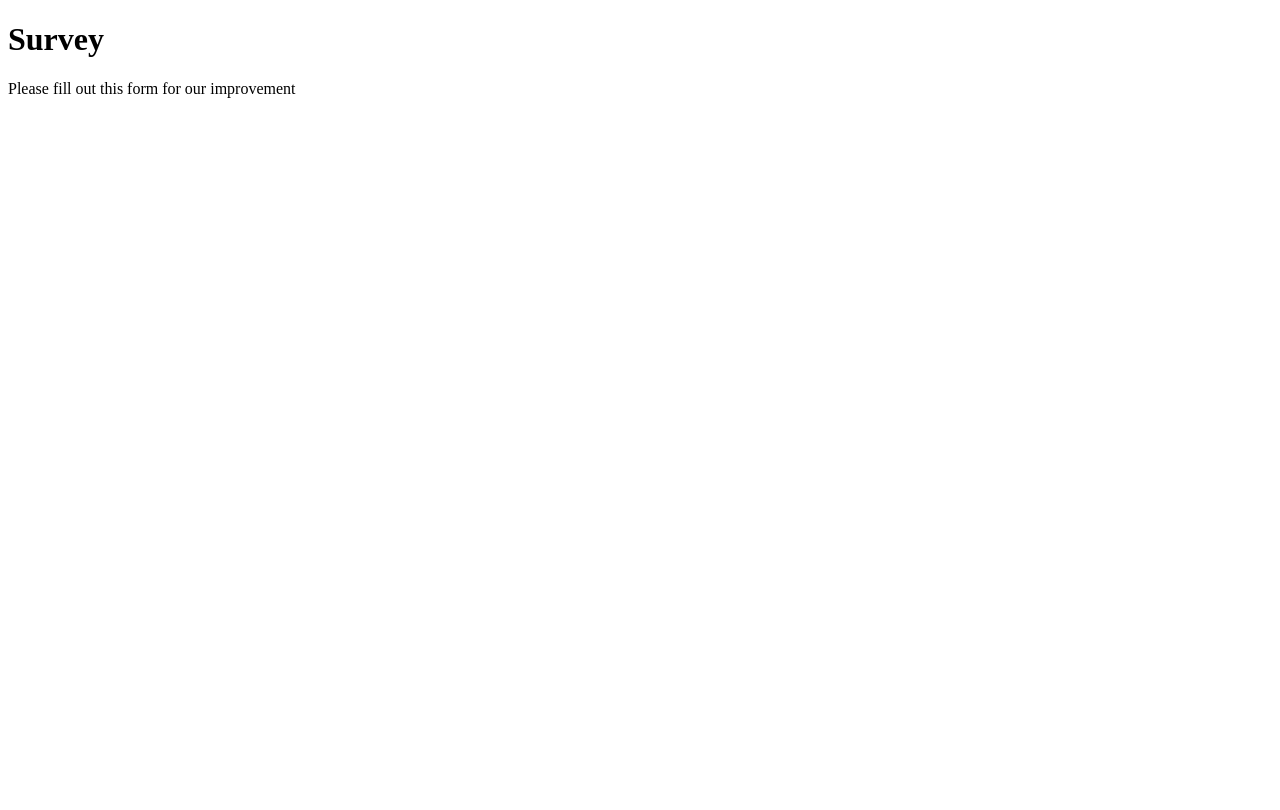
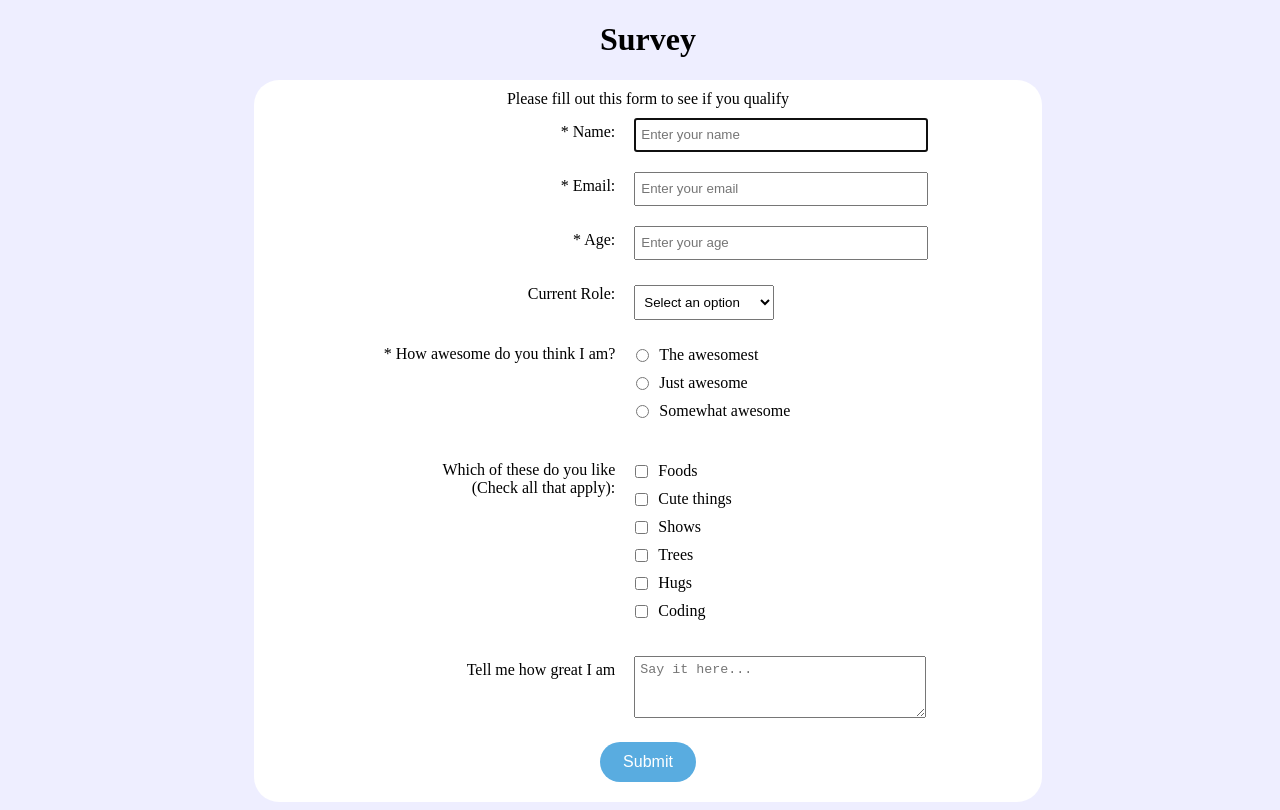
Before and after one commit to Saekit/fcc-survey-form, a plain HTML site: page index.html in a window 1280 px wide. Drawn offline with Linux system fonts and the light colour scheme.

Commit message:
almost done

```diff
--- a/index.css
+++ b/index.css
@@ -0,0 +1,74 @@
+html, body {
+  text-align: center;
+  min-width: 320px;
+  background-color: #eef;
+  width: 100%;
+}
+#form-outer {
+  margin: 0 auto;
+  width: 60%;
+  max-width: 900px;
+  padding: 10px;
+  background-color: white;
+  border-radius: 25px;
+}
+header {
+  font-size: 2em;
+  margin: 20px;
+}
+.labels {
+  display: inline-block;
+  text-align: right;
+  width: 40%;
+  padding: 5px;
+  vertical-align: top;
+  margin-top: 10px;
+}
+.right {
+  display: inline-block;
+  text-align: left;
+  width: 48%;
+  vertical-align: middle;
+}
+.input-field {
+  height: 20px;
+  width: 280px;
+  padding: 5px;
+  margin: 10px;
+}
+#description {
+  text-align: center;
+  margin: auto;
+}
+.dropdown {
+  height: 35px;
+  width: 140px;
+  padding: 5px;
+  margin: 10px;
+  margin-top: 15px;
+}
+.radio, .checkbox {
+  position: relative;
+  left: -43px;
+  margin-left: 10px;
+  display: block;
+  padding-bottom: 10px;
+}
+.userRatings, input[type='checkbox'] {
+  float: left;
+  margin-right: 10px;
+}
+#comments {
+  height: 50px;
+  resize: vertical;
+}
+#submit {
+  background-color: #59ace0;
+  border-radius: 25px;
+  color: white;
+  font-size: 1em;
+  height: 40px;
+  width: 96px;
+  margin: 10px;
+  border: 0px solid;
+}
--- a/index.html
+++ b/index.html
@@ -16,9 +16,122 @@
   <h1 id='title'>Survey</h1>
   <div id='form-outer'>
     <p id='description'>
-      Please fill out this form for our improvement
+      Please fill out this form to see if you qualify
     </p>
     <form id='survey-form' method='GET' action='#'>
+
+      <div class='row'>
+        <div class='labels'>
+          <label id='name-label'>* Name: </label>
+        </div>
+        <div class='right'>
+          <input autofocus type='text' name='name' id='name' class='input-field' placeholder='Enter your name' required />
+        </div>
+      </div>
+
+      <div class='row'>
+        <div class='labels'>
+          <label id='email-label'>* Email: </label>
+        </div>
+        <div class='right'>
+          <input autofocus type='email' name='email' id='email' class='input-field' placeholder='Enter your email' required />
+        </div>
+      </div>
+
+      <div class='row'>
+        <div class='labels'>
+          <label id='number-label'>* Age: </label>
+        </div>
+        <div class='right'>
+          <input autofocus type='number' name='age' id='number' min='1' max='100' class='input-field' placeholder='Enter your age' required />
+        </div>
+      </div>
+
+      <div class='row'>
+        <div class='labels'>
+          <label id='role'> Current Role: </label>
+        </div>
+        <div class='right'>
+          <select id='dropdown' class='dropdown' name='role' >
+            <option value>
+              Select an option
+            </option>
+            <option value='student'>
+              Student
+            </option>
+            <option value='full-time'>
+              Full time employment
+            </option>
+            <option value='part-time'>
+              Part time employment
+            </option>
+            <option value='unemployed'>
+              Unemployed
+            </option>
+            <option value='Other'>
+              Other
+            </option>
+          </select>
+        </div>
+      </div>
+
+      <div class='row'>
+        <div class='labels'>
+          <label for='userRating'>* How awesome do you think I am?</label>
+        </div>
+        <div class='right'>
+          <ul style='list-style: none;'>
+            <li class='radio'>
+              <label>The awesomest <input name='radio-buttons' value='1' type='radio' class='userRatings' /></label>
+            </li>
+            <li class='radio'>
+              <label>Just awesome <input name='radio-buttons' value='1' type='radio' class='userRatings' /></label>
+            </li>
+            <li class='radio'>
+              <label>Somewhat awesome <input name='radio-buttons' value='1' type='radio' class='userRatings' /></label>
+            </li>
+          </ul>
+        </div>
+      </div>
+
+      <div class='row'>
+        <div class='labels'>
+          <label for='likes'>Which of these do you like<br />(Check all that apply):</label>
+        </div>
+        <div class='right'>
+          <ul id='likes' style='list-style:none;'>
+            <li class='checkbox'>
+                <label><input name='things' value='1' type='checkbox' class='userRatings' />Foods</label>
+            </li>
+            <li class='checkbox'>
+                <label><input name='things' value='1' type='checkbox' class='userRatings' />Cute things</label>
+            </li>
+            <li class='checkbox'>
+                <label><input name='things' value='1' type='checkbox' class='userRatings' />Shows</label>
+            </li>
+            <li class='checkbox'>
+                <label><input name='things' value='1' type='checkbox' class='userRatings' />Trees</label>
+            </li>
+            <li class='checkbox'>
+                <label><input name='things' value='1' type='checkbox' class='userRatings' />Hugs</label>
+            </li>
+            <li class='checkbox'>
+                <label><input name='things' value='1' type='checkbox' class='userRatings' />Coding</label>
+            </li>
+          </ul>
+        </div>
+      </div>
+
+      <div class='row'>
+        <div class='labels'>
+          <label for='comments'>Tell me how great I am</label>
+        </div>
+        <div class='right'>
+          <textarea id='comments' class='input-field' placeholder="Say it here..."></textarea>
+        </div>
+      </div>
+
+      <button id='submit' type='submit'>Submit</button>
 
     </form>
   </div>
```
